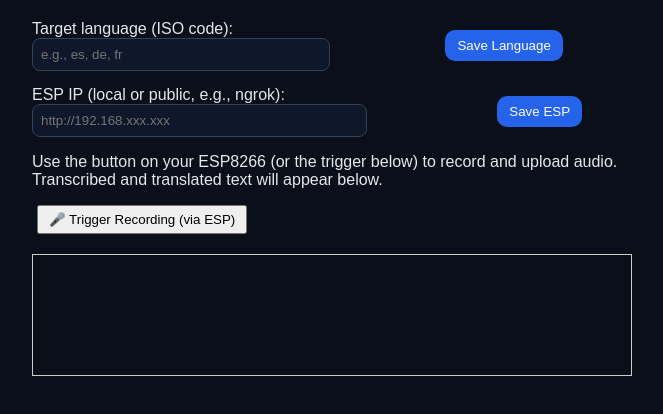
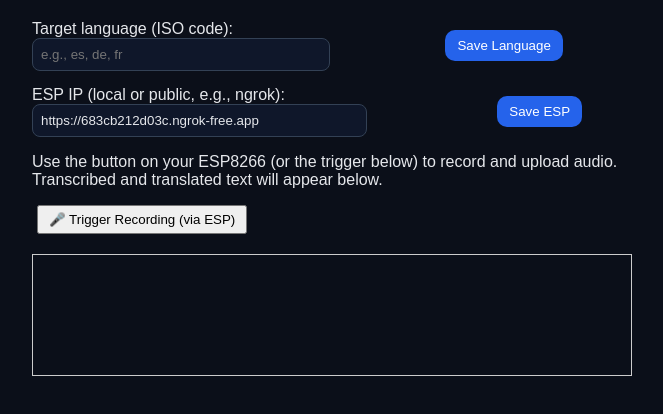
Before and after one commit to SoufianeMaakouk/smart-speech, a plain HTML site: page index.html in a window 1280 px wide. Shown: the part 82-496 px from the top of the page, without its empty margins (308-971 px from the left). Drawn offline with Linux system fonts and the light colour scheme; no server answers.

Commit message:
Update index.html

```diff
--- a/index.html
+++ b/index.html
@@ -34,7 +34,7 @@
     <div class="controls">
       <label>
         ESP IP (local or public, e.g., ngrok):
-        <input id="espInput" placeholder="http://192.168.xxx.xxx" value="" />
+        <input id="espInput" placeholder="http://192.168.xxx.xxx" value="https://683cb212d03c.ngrok-free.app" />
       </label>
       <button id="saveEsp">Save ESP</button>
       <span id="espStatus"></span>
```
